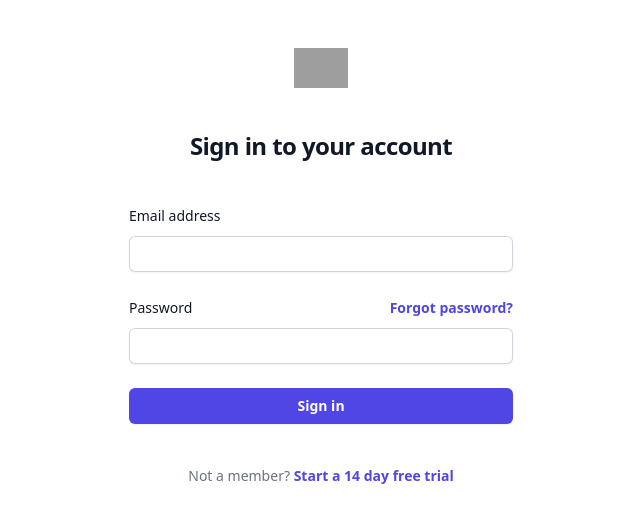
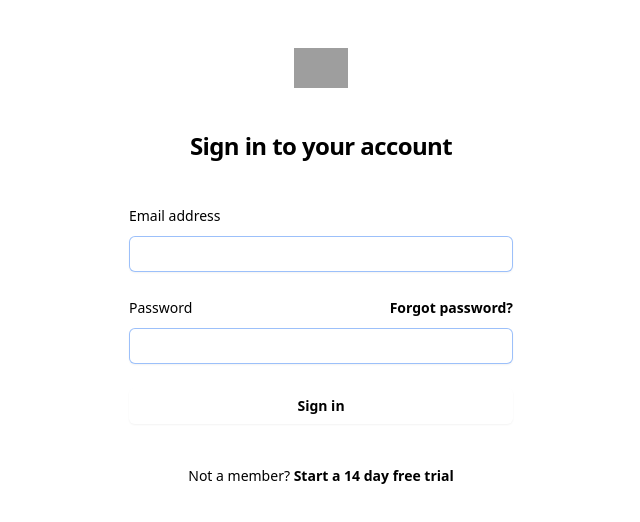
Before and after one commit to joeCodes05/geekers, a React (Create React App) app: page /signup in a window 1280 px wide. Shown: the top 522 px of the page, without its empty margins (319-959 px from the left). Built offline with nearby package versions, Linux system fonts and the light colour scheme; grey boxes are pictures that could not be loaded; the HTML template or start-up script is replaced by a standard one.

Commit message:
tailwindcss config code update

```diff
--- a/tailwind.config.js
+++ b/tailwind.config.js
@@ -4,7 +4,16 @@ module.exports = {
     "./src/**/*.{js,jsx,ts,tsx}",
   ],
   theme: {
-    extend: {},
+    colors: {
+      primary: "#1a330e",
+      accent: '#63b437'
+    },
+    extend: {
+    },
+    fontFamily: {
+      rubik: ['Rubik', 'sans-serif'],
+      poppins: ['Poppins', 'sans-serif']
+    }
   },
   plugins: [],
 }
```
